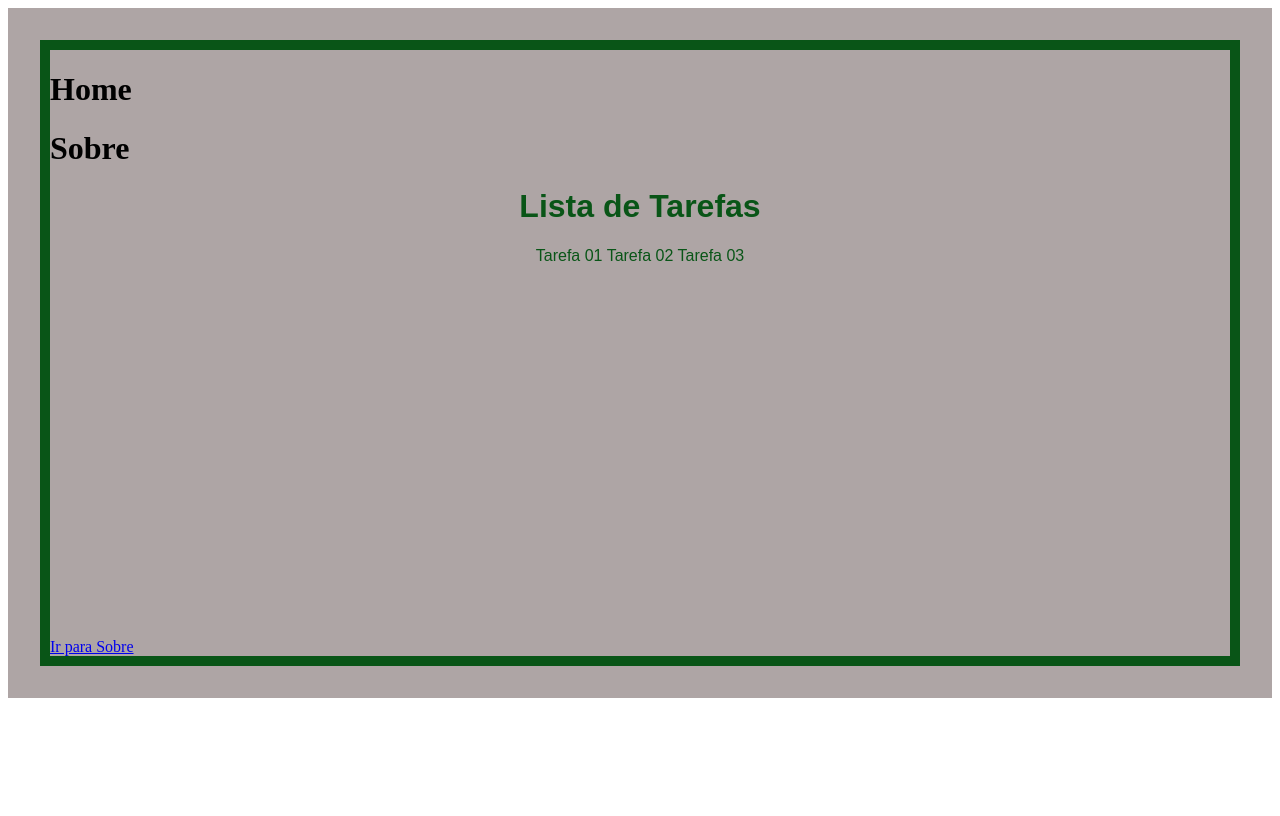
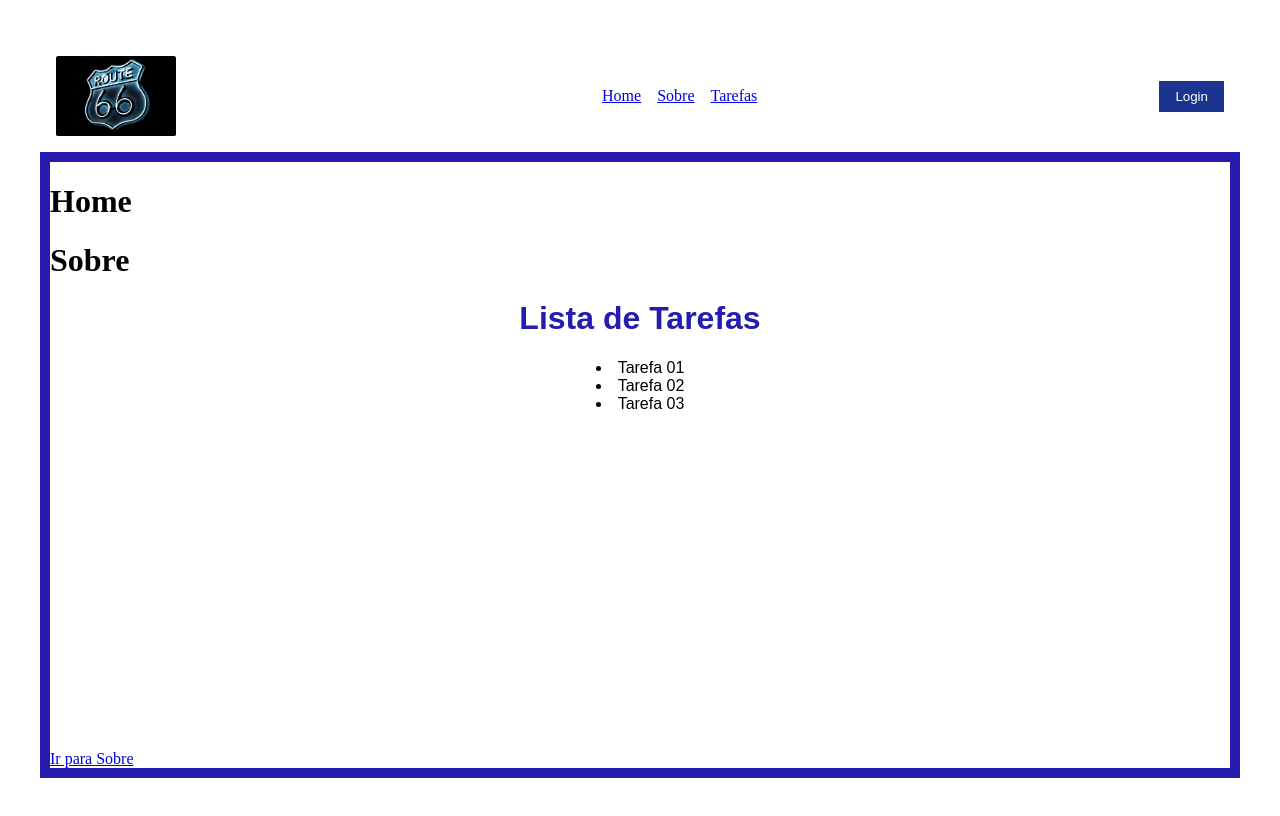
Before and after one commit to MichaelDouglas2010/aulaReact, a React (Vite) app: page /tarefas in a window 1280 px wide. Built offline with nearby package versions, Linux system fonts and the light colour scheme.

Commit message:
Add header e formatando as pag

```diff
--- a/src/index.css
+++ b/src/index.css
@@ -1,4 +1,4 @@
- :root {
+:root {
   font-family: Inter, system-ui, Avenir, Helvetica, Arial, sans-serif;
   line-height: 1.5;
   font-weight: 400;
--- a/src/main.tsx
+++ b/src/main.tsx
@@ -2,9 +2,11 @@ import React from 'react'
 import ReactDOM from 'react-dom/client'
 import { RouterProvider } from 'react-router-dom' // utilizamos a chave quando temos varios arquivos sento exportado daquele arq
 import router from './routes'
+import Header from './pages/header/hearder';
 
 ReactDOM.createRoot(document.getElementById('root')!).render(
   <React.StrictMode>
+    <Header/>
     <RouterProvider router= {router}/>
   </React.StrictMode>,
 )
--- /dev/null
+++ b/src/pages/header/header.css
@@ -0,0 +1,34 @@
+/* Header.css */
+
+.header {
+    display: flex;
+    justify-content: space-between;
+    align-items: center;
+    padding: 1rem;
+    background-color: #333;
+    color: white;
+    background-color:white;
+  }
+  .logo {
+    align-items: center;
+    flex-wrap: wrap;
+    width: 120px;
+    height: 80px;
+    border-radius: 2%;
+  }
+  .nav-links ul {
+    list-style-type: none;
+    display: flex;
+  }
+
+  .nav-links ul li {
+    margin-right: 1rem;
+  }
+
+  .login button {
+    background-color: #1b3490;
+    color: white;
+    border: none;
+    padding: 0.5rem 1rem;
+    cursor: pointer;
+  }
--- /dev/null
+++ b/src/pages/header/hearder.tsx
@@ -0,0 +1,25 @@
+// Header.js
+import './header.css'
+import Logo from '../../img/logo.jpg'
+
+function Header() {
+  return (
+    <header className="header">
+      <div className="logo">
+        <img  className ='logo' src={Logo} alt="Logo da empresa" />
+      </div>
+      <nav className="nav-links">
+        <ul>
+          <li><a href="/">Home</a></li>
+          <li><a href="/sobre">Sobre</a></li>
+          <li><a href="/tarefas">Tarefas</a></li>
+        </ul>
+      </nav>
+      <div className="login">
+        <button>Login</button>
+      </div>
+    </header>
+  );
+}
+
+export default Header;
--- a/src/pages/home/index.css
+++ b/src/pages/home/index.css
@@ -8,16 +8,20 @@
   flex-wrap: wrap;
   text-align: center;
   margin: 0 auto;
+
 }
 #root {
   max-width: 1280px;
   margin: 0 auto;
   padding: 2rem;
-    background-color: rgb(174, 165, 165);
+  background-color:rgba(0, 0, 0, 0.689);
 
 }
 .borda{
   border-width: 10px;
   border-style: solid;
-    border-color:  rgb(9, 85, 23);
+  border-color:  rgb(38, 29, 176);
 }
+.txt{
+  color: black;
+}
--- a/src/pages/home/index.tsx
+++ b/src/pages/home/index.tsx
@@ -1,4 +1,5 @@
 import { Link, useNavigate } from "react-router-dom"
+import './index.css'
 
 function Home(){
     const navigate = useNavigate()
--- a/src/pages/sobre/index.css
+++ b/src/pages/sobre/index.css
@@ -2,7 +2,7 @@
   border-radius: 2px;
   border-color: black;
   font: 12pt Arial;
-    color:rgb(9, 85, 23);
+  color:  rgb(38, 29, 176);
   border-width: 2px;
   width: 350px;
   height: 450px;
@@ -21,5 +21,9 @@
 .borda{
   border-width: 10px;
   border-style: solid;
-    border-color:  rgb(9, 85, 23);
+  border-color:   rgb(38, 29, 176);
 }
+.txt{
+  color: black;
+  align-items: center;
+}
--- a/src/pages/sobre/index.tsx
+++ b/src/pages/sobre/index.tsx
@@ -5,9 +5,6 @@ function Sobre(){
     const navigate = useNavigate()
     return(
     <div className="borda">
-
-
-        <div className="divFormat">
         <h1 onClick={()=>{
             navigate('/')
         }}>Home</h1>
@@ -15,13 +12,18 @@ function Sobre(){
             navigate('/tarefas')
         }}>Tarefas</h1>
 
+        <div className="divFormat">
             <h1>Apresentação sobre <b>Projeto</b></h1>
+            <div className="txt">
             <h3>Faculdade</h3>
             <p>Fatec Indaiatuba</p>
             <h3>Semestre</h3>
             <p>4° Semestre</p>
             <h3>Desenvolvedor: </h3>
             <p>Michael Douglas</p>
+
+            </div>
+
             <Link to='/'>Volta para home</Link>
         </div>
     </div>
--- a/src/pages/tarefas/index.css
+++ b/src/pages/tarefas/index.css
@@ -13,11 +13,11 @@
   max-width: 1280px;
   margin: 0 auto;
   padding: 2rem;
-    background-color: rgb(174, 165, 165);
+  background-color:white;
 
 }
 .borda{
   border-width: 10px;
   border-style: solid;
-    border-color:  rgb(9, 85, 23);
+  border-color: rgb(38, 29, 176);
 }
--- a/src/pages/tarefas/index.tsx
+++ b/src/pages/tarefas/index.tsx
@@ -1,5 +1,5 @@
 import { Link, useNavigate } from "react-router-dom"
-
+import './index.css'
 function Tarefas(){
     const navigate = useNavigate()
     return(
@@ -12,11 +12,12 @@ function Tarefas(){
         }}>Sobre</h1>
         <div className="divFormat">
         <h1>Lista de Tarefas</h1>
-        <p className="txt">
-            Tarefa 01
-            Tarefa 02
-            Tarefa 03
-        </p>
+        <div className="txt">
+            <li>Tarefa 01</li>
+            <li>Tarefa 02</li>
+            <li>Tarefa 03</li>
+        </div>
+
         </div>
         <Link to='/sobre'>Ir para Sobre</Link>
         </div>
```
Also changed, not shown: src/img/logo.jpg (added). Lines whose indentation alone changed are shown as unchanged.
